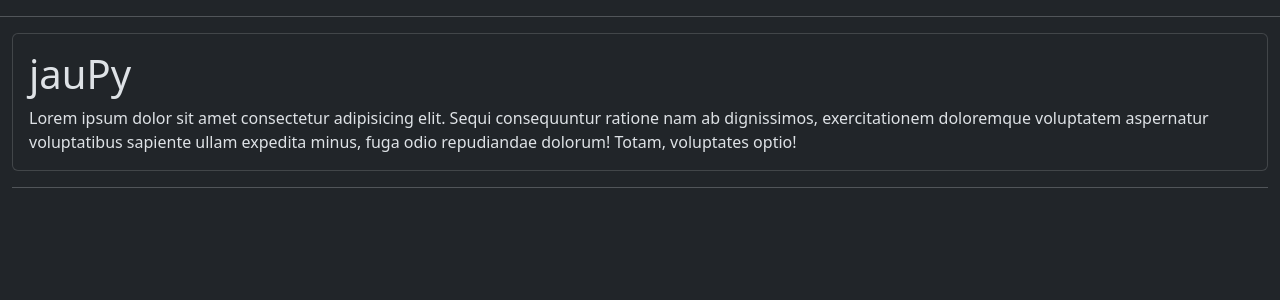
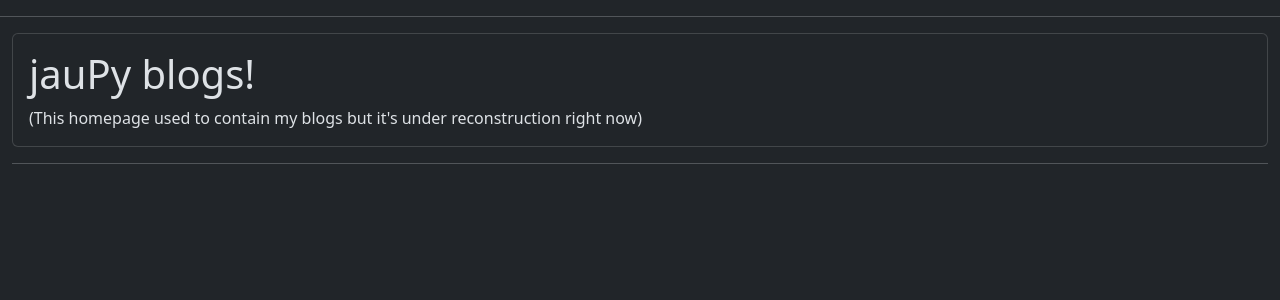
Before and after one commit to jedoyt/flask_pyanywhere_app, a Flask app: page / in a window 1280 px wide. Shown: the part 56-356 px from the top of the page. Run offline with Flask 3, Linux system fonts and the light colour scheme.

Commit message:
Changes in homepage

```diff
--- a/app/templates/index.html
+++ b/app/templates/index.html
@@ -3,11 +3,9 @@
 {% block content %}
 <div class="card">
     <div class="card-body">
-        <h1 class="card-title">jauPy</h1>
+        <h1 class="card-title">jauPy blogs!</h1>
         <p class="card-text">
-            Lorem ipsum dolor sit amet consectetur adipisicing elit. Sequi consequuntur ratione nam ab dignissimos,
-            exercitationem doloremque voluptatem aspernatur voluptatibus sapiente ullam expedita minus, fuga odio
-            repudiandae dolorum! Totam, voluptates optio!
+            (This homepage used to contain my blogs but it's under reconstruction right now)
         </p>
     </div>
 </div>
```
